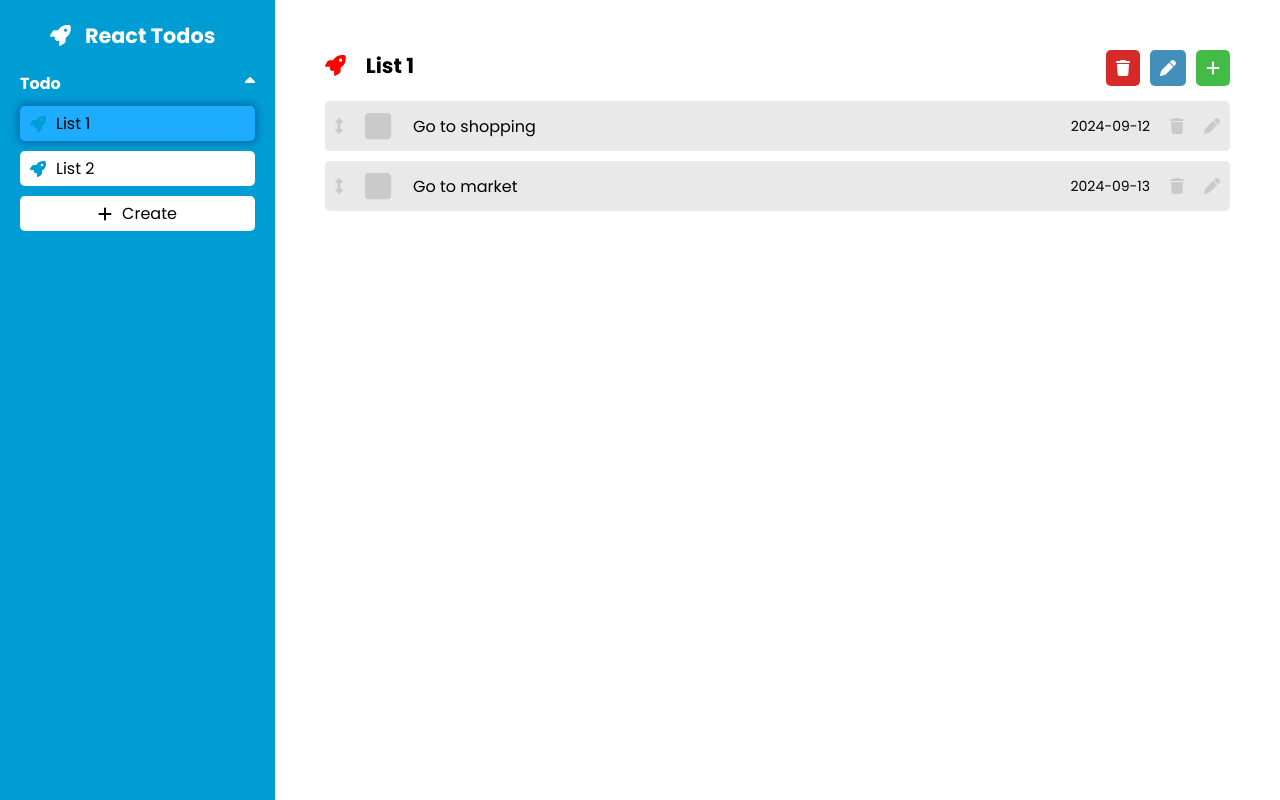
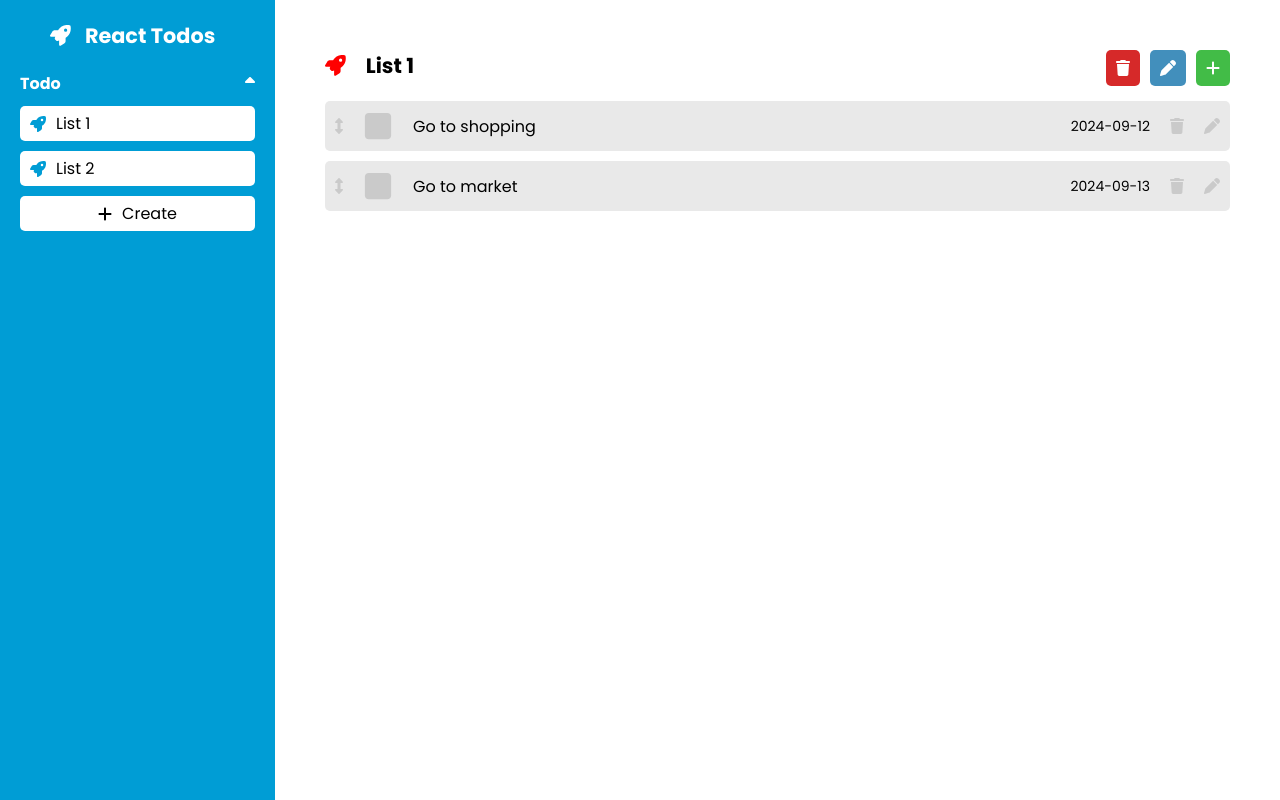
Before and after one commit to mafgit/react-todos, a React (Create React App) app: page /todo-list/0 in a window 1280 px wide. Built offline with nearby package versions, Linux system fonts and the light colour scheme; the HTML template or start-up script is replaced by a standard one.

Commit message:
delete todo list

```diff
--- a/package.json
+++ b/package.json
@@ -40,6 +40,7 @@
     ]
   },
   "devDependencies": {
+    "@babel/eslint-parser": "^7.24.8",
     "babel-eslint": "^10.1.0"
   }
 }
--- a/src/pages/TodoList.jsx
+++ b/src/pages/TodoList.jsx
@@ -1,6 +1,6 @@
 import { useContext, useEffect, useState } from "react";
 import { MainContext } from "../App";
-import { Link, useParams, useLocation } from "react-router-dom";
+import { Link, useParams, useLocation, useNavigate } from "react-router-dom";
 import Todo from "../components/Todo";
 import "../styles/TodoList.css";
 import { FontAwesomeIcon } from "@fortawesome/react-fontawesome";
@@ -13,9 +13,10 @@ import {
 
 const TodoList = () => {
   const location = useLocation();
-  const { todoLists } = useContext(MainContext);
+  const { todoLists, setTodoLists, saveTodoLists } = useContext(MainContext);
   const [todoList, setTodoList] = useState([]);
   const { id } = useParams();
+  const nav = useNavigate();
 
   useEffect(() => {
     todoLists.length &&
@@ -38,6 +39,12 @@ const TodoList = () => {
           <FontAwesomeIcon
             icon={faTrash}
             className="delete-todo-list-btn btn"
+            onClick={() => {
+              const newTodoLists = todoLists.filter((list) => list.id != id);
+              setTodoLists(newTodoLists);
+              saveTodoLists(newTodoLists);
+              nav("/");
+            }}
           />
           <Link to={location.pathname + "/edit-todo-list"}>
             <FontAwesomeIcon icon={faPen} className="edit-todo-list-btn btn" />
--- a/src/styles/Sidebar.css
+++ b/src/styles/Sidebar.css
@@ -58,8 +58,10 @@
 }
 
 .sidebar-item.selected {
-  box-shadow: 0px 0px 8px 2px #0068a5;
-  background-color: #1dacff;
+  /* box-shadow: 0px 0px 8px 2px #0068a5; */
+  /* background-color: #1dacff; */
+  /* scale: 1.03; */
+  /* border-radius: 50px; */
 }
 
 /* .sidebar-item p {
```
Also changed, not shown: .eslintrc.json, 1 other file (tests, documents, lock files or other folders).
